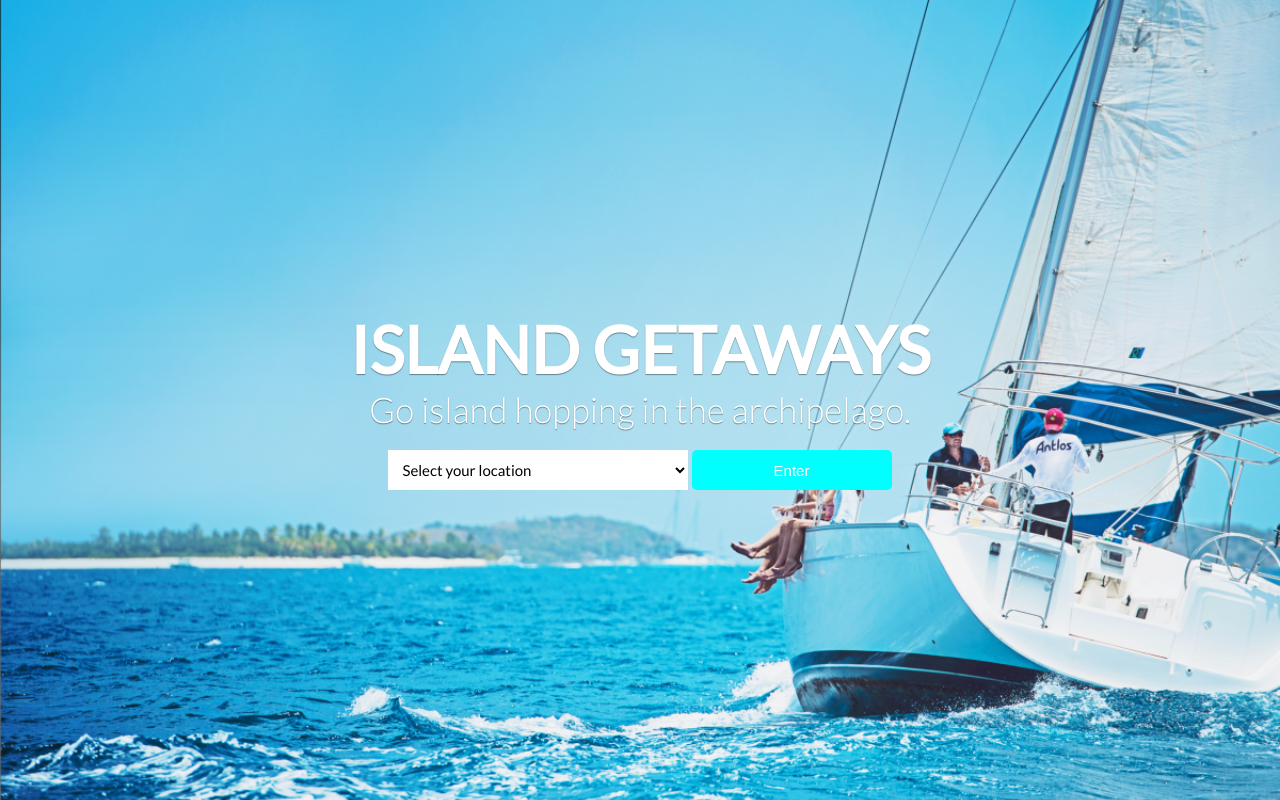
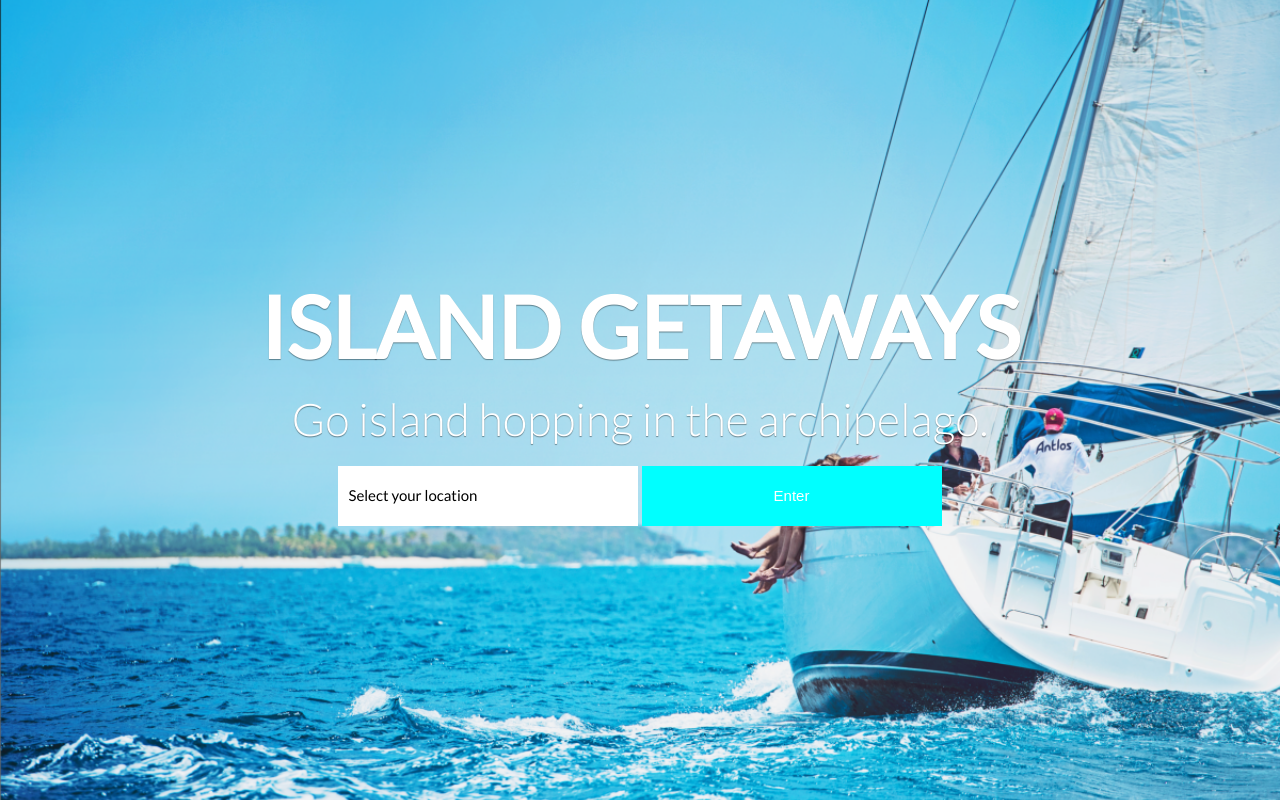
Before and after one commit to gentletosh7/hello-html5, a website: page test.html in a window 1280 px wide. Drawn offline with Linux system fonts and the light colour scheme.

Commit message:
new commit

```diff
--- a/test.scss
+++ b/test.scss
@@ -12,7 +12,7 @@ $primary-color: aqua;
 
 body {
   font-family: 'Lato', sans-serif;
-  height: 100vh!important;
+  height: 100vh;
   background: url("images/coming-soon-bg.png") no-repeat center center;
   background-size: cover;
   color: white;
@@ -28,12 +28,14 @@ body {
       text-align: center;
 
       h1 {
-        font-size: 65px;
+        font-size: 85px;
         text-shadow: 0 1px 1px rgba(0, 0, 0, .4);
+        margin-bottom: 15px;
       }
 
       h4 {
-        font-size: 35px;
+        font-size: 45px;
+        margin-bottom: 15px;
         font-weight: 300;
         text-shadow: 0 1px 1px rgba(0, 0, 0, .4);
       }
@@ -45,22 +47,23 @@ body {
           font-family: 'Lato', sans-serif;
           font-size: 15px;
           width: 300px;
-          height: 40px;
+          height: 60px;
           border: none;
           padding: 10px;
           margin-right: -8;
           border: 0;
           background-color: white;
+          border-radius: 0;
+          -webkit-appearance: none;
         }
 
         button {
           font-size: 15px;
-          width: 200px;
-          height: 40px;
+          width: 300px;
+          height: 60px;
           border: none;
           color: white;
           background-color: $primary-color;
-          border-radius: 5px;
         }
 
         button:active {
```
Also changed, not shown: test.css, 2 other files.
